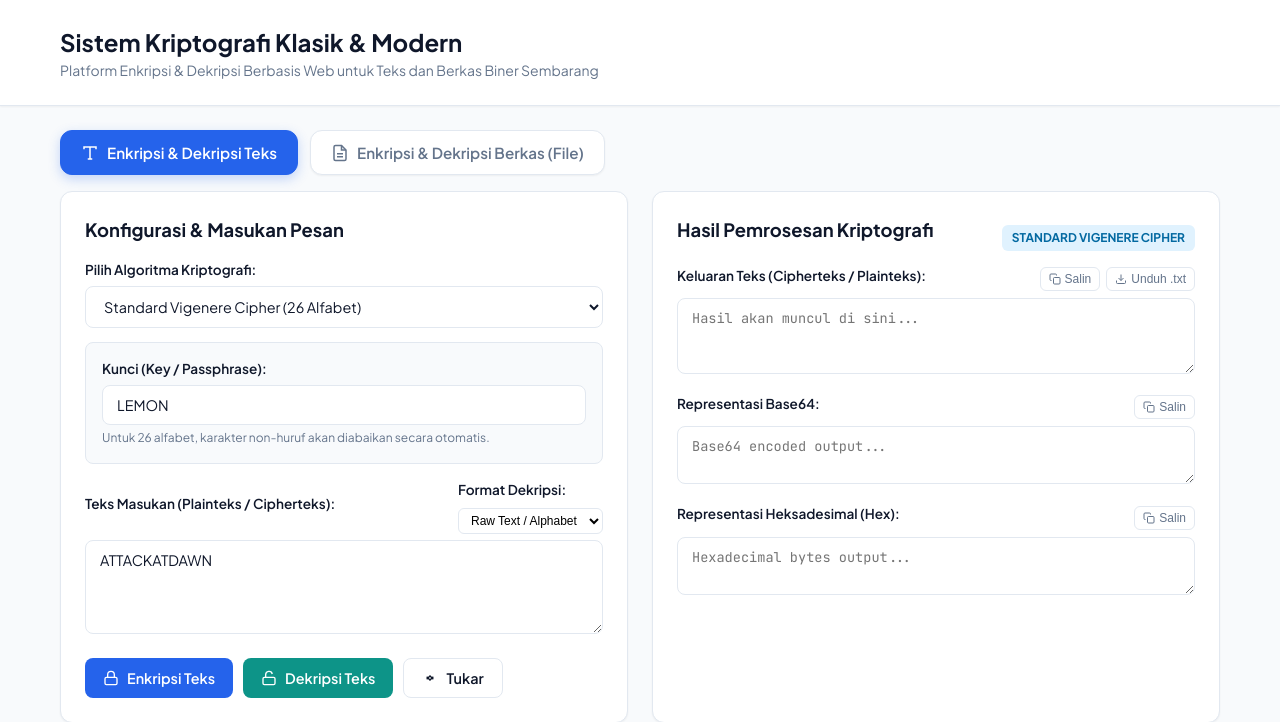
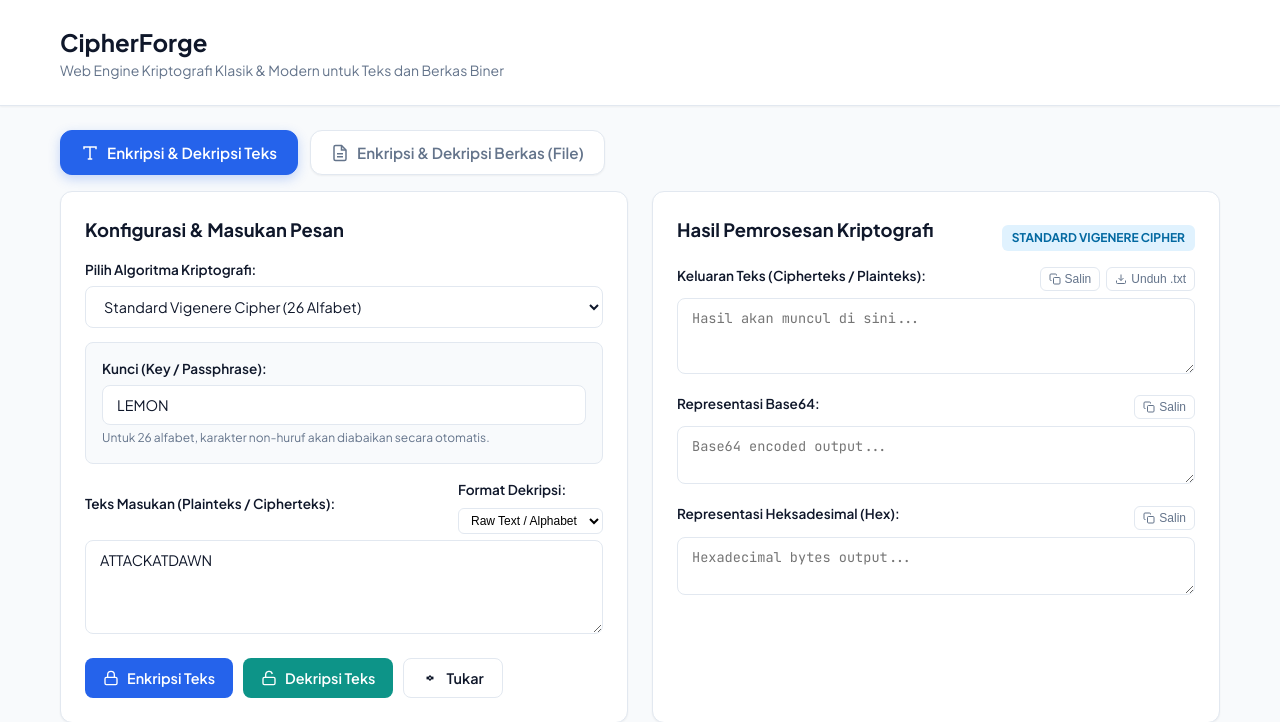
Before and after one commit to friza13/uts-kriptografi, a Flask app: page / in a window 1280 px wide. Shown: the top 722 px of the page. Run offline with Flask 3, Linux system fonts and the light colour scheme.

Commit message:
feat(branding): rename application to CipherForge

```diff
--- a/templates/index.html
+++ b/templates/index.html
@@ -3,7 +3,7 @@
 <head>
   <meta charset="UTF-8">
   <meta name="viewport" content="width=device-width, initial-scale=1.0">
-  <title>Aplikasi Kriptografi Klasik & Modern — UTS Kriptografi</title>
+  <title>CipherForge — Web Engine Kriptografi Klasik & Modern</title>
   <link rel="preconnect" href="https://fonts.googleapis.com">
   <link rel="preconnect" href="https://fonts.gstatic.com" crossorigin>
   <link href="https://fonts.googleapis.com/css2?family=Plus+Jakarta+Sans:wght@400;500;600;700&family=JetBrains+Mono:wght@400;500;600&display=swap" rel="stylesheet">
@@ -14,8 +14,8 @@
   <header class="app-header">
     <div class="container header-content">
       <div class="header-brand">
-        <h1>Sistem Kriptografi Klasik & Modern</h1>
-        <p class="subtitle">Platform Enkripsi & Dekripsi Berbasis Web untuk Teks dan Berkas Biner Sembarang</p>
+        <h1>CipherForge</h1>
+        <p class="subtitle">Web Engine Kriptografi Klasik & Modern untuk Teks dan Berkas Biner</p>
       </div>
     </div>
   </header>
```
Also changed, not shown: tests/test_app.py (+1 -2 lines), README.md.
